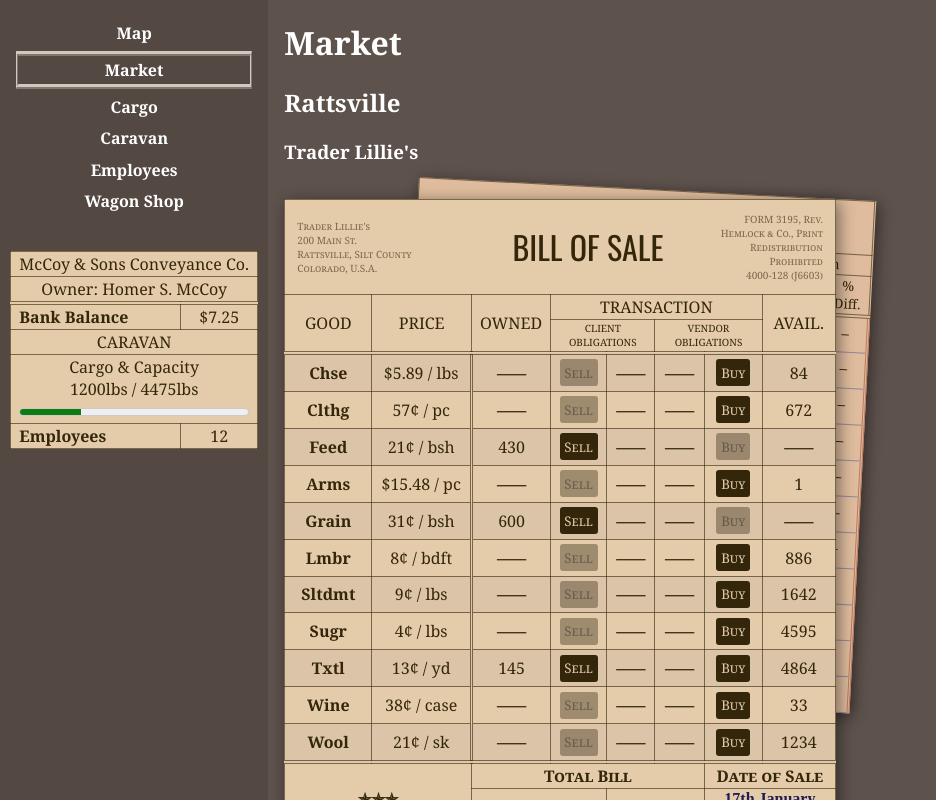
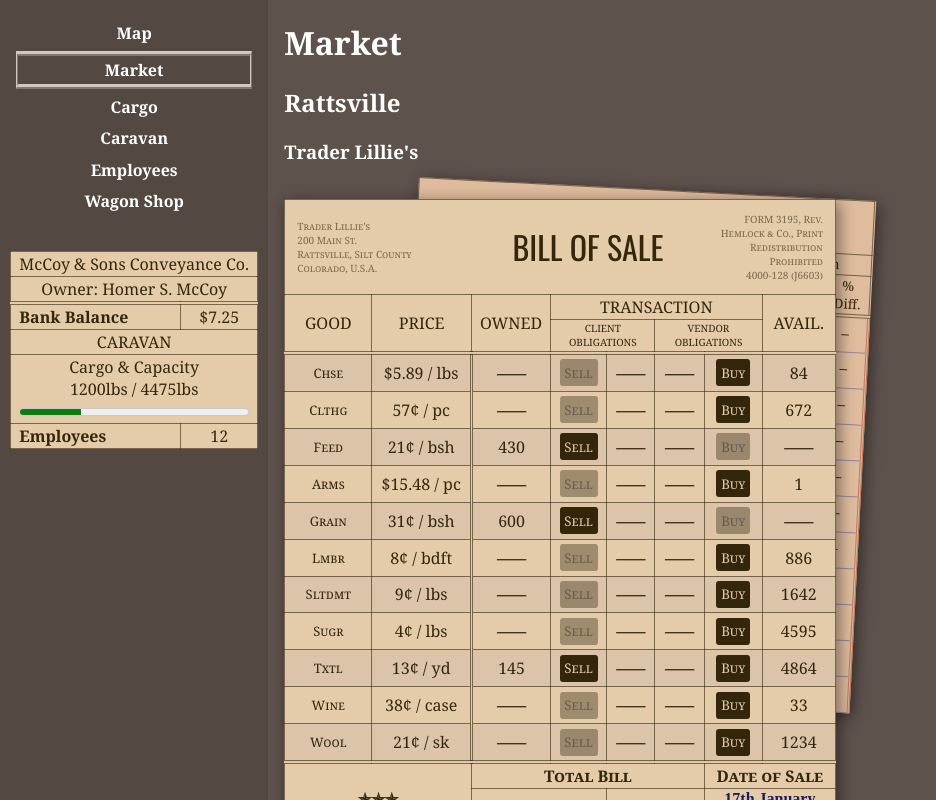
Before and after one commit to eignnx/the-silt-road, a React (Create React App) app: page /game/market in a window 1280 px wide. Shown: the top 800 px of the page, without its empty margins (0-936 px from the left). Built offline with nearby package versions, Linux system fonts and the light colour scheme; a web font is replaced by a local one.

Commit message:
tweak styles

```diff
--- a/src/model/Commodities.tsx
+++ b/src/model/Commodities.tsx
@@ -119,14 +119,14 @@ export function commodityShortName(comm: Commodity): string {
         case 'textiles': return 'txtl';
         case 'ammunition': return 'amm';
         case 'firearms': return 'arms';
-        case 'heavy machinery': return 'hvmch';
+        case 'heavy machinery': return 'mchnr';
         case 'medical supplies': return 'meds';
         case 'potatoes': return 'ptoe';
         case 'sugar': return 'sugr';
         case 'salt': return 'salt';
         case 'tobacco': return 'tbcco';
         case 'lumber': return 'lmbr';
-        case 'spirits': return 'sprt';
+        case 'spirits': return 'sprts';
         case 'coal': return 'coal';
         case 'flour': return 'flour';
         case 'wine': return 'wine';
--- a/src/styles/BillOfSale.css
+++ b/src/styles/BillOfSale.css
@@ -95,6 +95,13 @@
         }
     }
 
+    .commname {
+        font-variant: small-caps;
+        font-size: small;
+        font-weight: 100;
+        cursor: pointer;
+    }
+
     .commname,
     .playerqty,
     .sellbtn,
```
